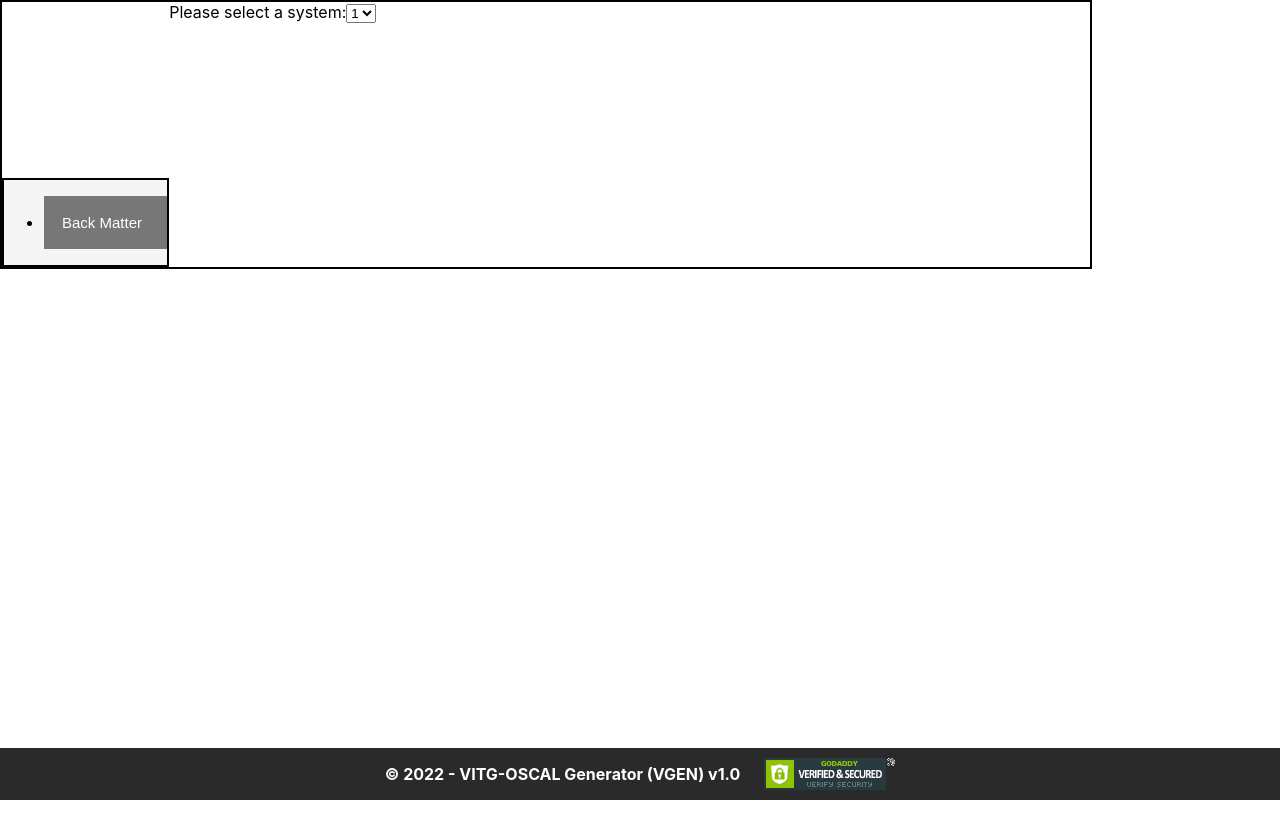
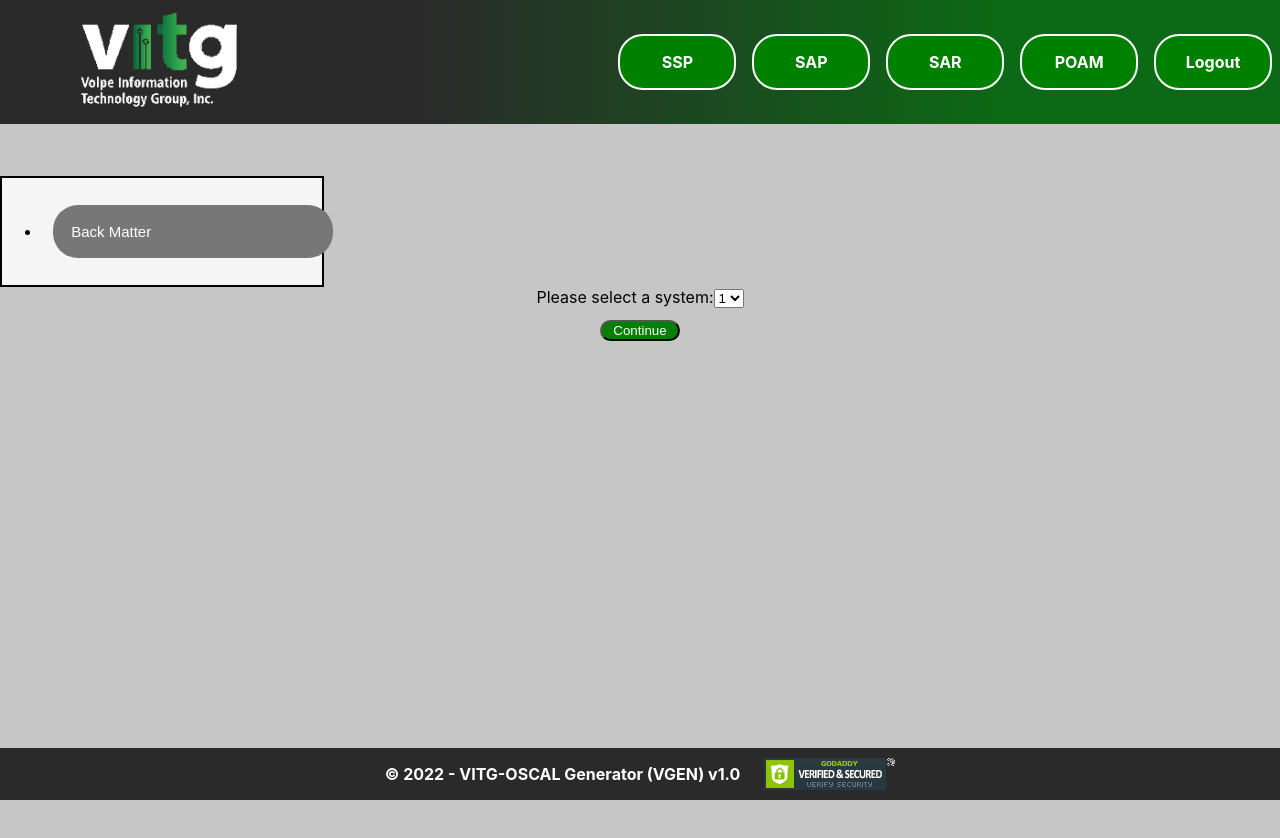
Before and after one commit to ChristianSmith2394/interview, a React (Create React App) app: page / in a window 1280 px wide. Shown: the top 838 px of the page. Before the commit the page ends 800 px from the top, so only its background shows below. Built offline with nearby package versions, Linux system fonts and the light colour scheme.

Commit message:
ok nowwww the header is completed to my liking

```diff
--- a/src/App.css
+++ b/src/App.css
@@ -1,10 +1,10 @@
 .App {
     display: flex;
+    background-color: rgb(198, 198, 198);
 }
 
 .middle__content {
-    display: flex;
-    width: 85%;
-    border: 2px solid black;
+    width: 100%;
+    height: 75rem;
     position: unset;
 }
--- a/src/App.js
+++ b/src/App.js
@@ -5,7 +5,7 @@ import { Header, Footer, Sidebar, Selection } from "./Components";
 function App() {
   return (
     <div className="App">
-      {/* <Header /> */}
+      <Header />
       <div className="middle__content">
         <Sidebar />
         <Selection />
--- a/src/Components/Header.css
+++ b/src/Components/Header.css
@@ -32,3 +32,8 @@
     color: white;
     font-weight: bold;
 }
+
+a {
+    text-decoration: none;
+    color: white;
+}
--- a/src/Components/Header.js
+++ b/src/Components/Header.js
@@ -12,19 +12,19 @@ function Header() {
         />
       <div className='header__nav'>
         <div className='nav__option'>
-          SSP
+          <a href="#">SSP</a>
         </div>
         <div className='nav__option'>
-          SAP
+        <a href="#">SAP</a>
         </div>
         <div className='nav__option'>
-          SAR
+        <a href="#">SAR</a>
         </div>
         <div className='nav__option'>
-          POAM
+        <a href="#">POAM</a>
         </div>
         <div className='nav__option'>
-          Logout
+        <a href="#">Logout</a>
         </div>
       </div>
     </div>
--- a/src/Components/Selection.css
+++ b/src/Components/Selection.css
@@ -0,0 +1,13 @@
+.system__form {
+    display: flex;
+    flex-direction: column;
+    align-items: center;
+}
+
+button {
+    color: white;
+    background-color: green;
+    border-radius: 25px;
+    width: 5rem;
+    margin: .7rem;
+}
--- a/src/Components/Selection.js
+++ b/src/Components/Selection.js
@@ -3,14 +3,13 @@ import "./Selection.css";
 import { useState } from "react";
 
 function Selection() {
+  const [state, setState] = useState({
+    systemChosen: "",
+  });
 
-    const [state, setState] = useState({
-        systemChosen: "",
-    })
-
-    const handleChange = e => {
-        setState(e.target.value)
-      }
+  const handleChange = (e) => {
+    setState(e.target.value);
+  };
 
   return (
     <div className="system__form">
@@ -30,6 +29,7 @@ function Selection() {
           </select>
         </label>
       </form>
+      <button>Continue</button>
     </div>
   );
 }
--- a/src/Components/Sidebar.css
+++ b/src/Components/Sidebar.css
@@ -1,6 +1,7 @@
 .sidebar {
     position: unset;
-    width: 15%;
+    width: 25%;
+    height: auto;
     border: solid 2px black;
     background-color: whitesmoke;
     margin-top: 11rem;
```
